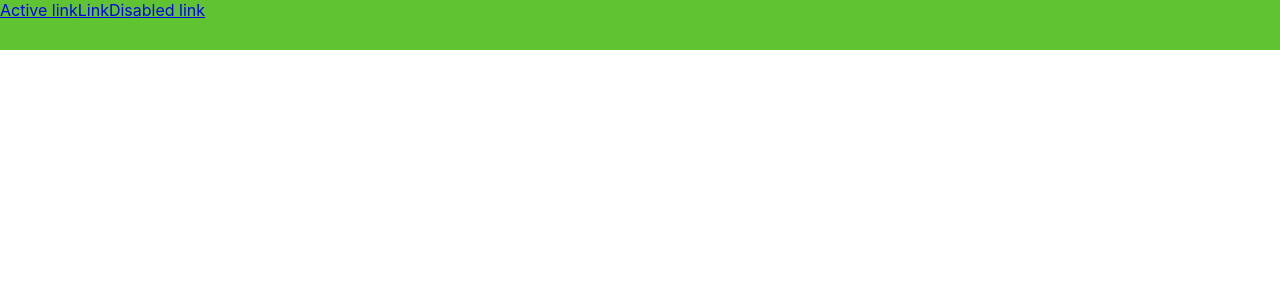
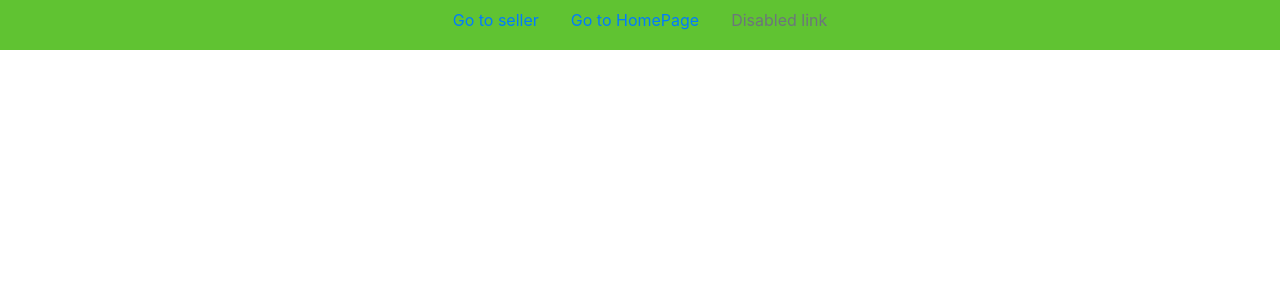
Before and after one commit to 2110423-2019-2/sec1_V-Solution, a React (Create React App) app in the folder front-fresh-fruit/: page /EditStore in a window 1280 px wide. Shown: the top 300 px of the page. Built offline with nearby package versions, Linux system fonts and the light colour scheme.

Commit message:
finish router

```diff
--- a/front-fresh-fruit/public/index.html
+++ b/front-fresh-fruit/public/index.html
@@ -24,9 +24,13 @@
       work correctly both with client-side routing and a non-root public URL.
       Learn how to configure a non-root public URL by running `npm run build`.
     -->
+    <link rel="stylesheet" href="https://stackpath.bootstrapcdn.com/bootstrap/4.4.1/css/bootstrap.min.css" integrity="sha384-Vkoo8x4CGsO3+Hhxv8T/Q5PaXtkKtu6ug5TOeNV6gBiFeWPGFN9MuhOf23Q9Ifjh" crossorigin="anonymous">
     <title>React App</title>
   </head>
   <body>
+    <script src="https://code.jquery.com/jquery-3.4.1.slim.min.js" integrity="sha384-J6qa4849blE2+poT4WnyKhv5vZF5SrPo0iEjwBvKU7imGFAV0wwj1yYfoRSJoZ+n" crossorigin="anonymous"></script>
+  <script src="https://cdn.jsdelivr.net/npm/popper.js@1.16.0/dist/umd/popper.min.js" integrity="sha384-Q6E9RHvbIyZFJoft+2mJbHaEWldlvI9IOYy5n3zV9zzTtmI3UksdQRVvoxMfooAo" crossorigin="anonymous"></script>
+  <script src="https://stackpath.bootstrapcdn.com/bootstrap/4.4.1/js/bootstrap.min.js" integrity="sha384-wfSDF2E50Y2D1uUdj0O3uMBJnjuUD4Ih7YwaYd1iqfktj0Uod8GCExl3Og8ifwB6" crossorigin="anonymous"></script>
     <noscript>You need to enable JavaScript to run this app.</noscript>
     <div id="root"></div>
     <!--
@@ -40,4 +44,5 @@
       To create a production bundle, use `npm run build` or `yarn build`.
     -->
   </body>
+
 </html>
--- a/front-fresh-fruit/src/App.js
+++ b/front-fresh-fruit/src/App.js
@@ -5,6 +5,11 @@ import Register from './Page/Register';
 import Profile from './Page/Profile';
 import Seller from './Page/Seller';
 import Signin from './Page/Signin';
+import Store from './Page/Store';
+import AddItem from './Page/AddItem';
+import EditProfile from './Page/EditProfile';
+import EditStore from './Page/EditStore';
+
 import { BrowserRouter as Router, Switch, Route, Link } from 'react-router-dom';
 function App() {
   return (
@@ -23,6 +28,10 @@ function App() {
               <Route path='/seller' component={Seller}/>
               <Route path='/register' component={Register} />
               <Route path='/signin' component={Signin} />
+              <Route path='/addItem' component={AddItem} />
+              <Route path='/store' component={Store} />
+              <Route path='/EditProfile' component={EditProfile}/>
+              <Route path='/EditStore' component={EditStore}/>
           </Switch>
       </Router>
 
--- /dev/null
+++ b/front-fresh-fruit/src/Page/AddItem.js
@@ -0,0 +1,11 @@
+import React from 'react';
+
+const AddItem = () => {
+    return (
+        <div>
+
+        </div>
+    );
+};
+
+export default AddItem;
--- /dev/null
+++ b/front-fresh-fruit/src/Page/EditProfile.js
@@ -0,0 +1,11 @@
+import React from 'react';
+
+const EditProfile = () => {
+    return (
+        <div>
+
+        </div>
+    );
+};
+
+export default EditProfile;
--- /dev/null
+++ b/front-fresh-fruit/src/Page/EditStore.js
@@ -0,0 +1,11 @@
+import React from 'react';
+
+const EditStore = () => {
+    return (
+        <div>
+
+        </div>
+    );
+};
+
+export default EditStore;
--- a/front-fresh-fruit/src/Page/Seller.js
+++ b/front-fresh-fruit/src/Page/Seller.js
@@ -4,6 +4,7 @@ const Seller = () => {
     return (
         <div>
             <h1>This is in Seller</h1>
+            <button type="button" class="btn btn-primary">Primary</button>
         </div>
     );
 };
--- /dev/null
+++ b/front-fresh-fruit/src/Page/Store.js
@@ -0,0 +1,11 @@
+import React from 'react';
+
+const Store = () => {
+    return (
+        <div>
+
+        </div>
+    );
+};
+
+export default Store;
--- a/front-fresh-fruit/src/web-components/Navigationbar.js
+++ b/front-fresh-fruit/src/web-components/Navigationbar.js
@@ -9,8 +9,8 @@ function Navigationbar() {
       <div style={{height:"50px", backgroundColor: `rgb(${rgb})`}}>
 
         <nav class="nav justify-content-center">
-          <a class="nav-link active" href="#">Active link</a>
-          <a class="nav-link" href="#">Link</a>
+          <a class="nav-link active" href="/seller">Go to seller</a>
+          <a class="nav-link" href="/">Go to HomePage</a>
           <a class="nav-link disabled" href="#">Disabled link</a>
         </nav>
 
```
